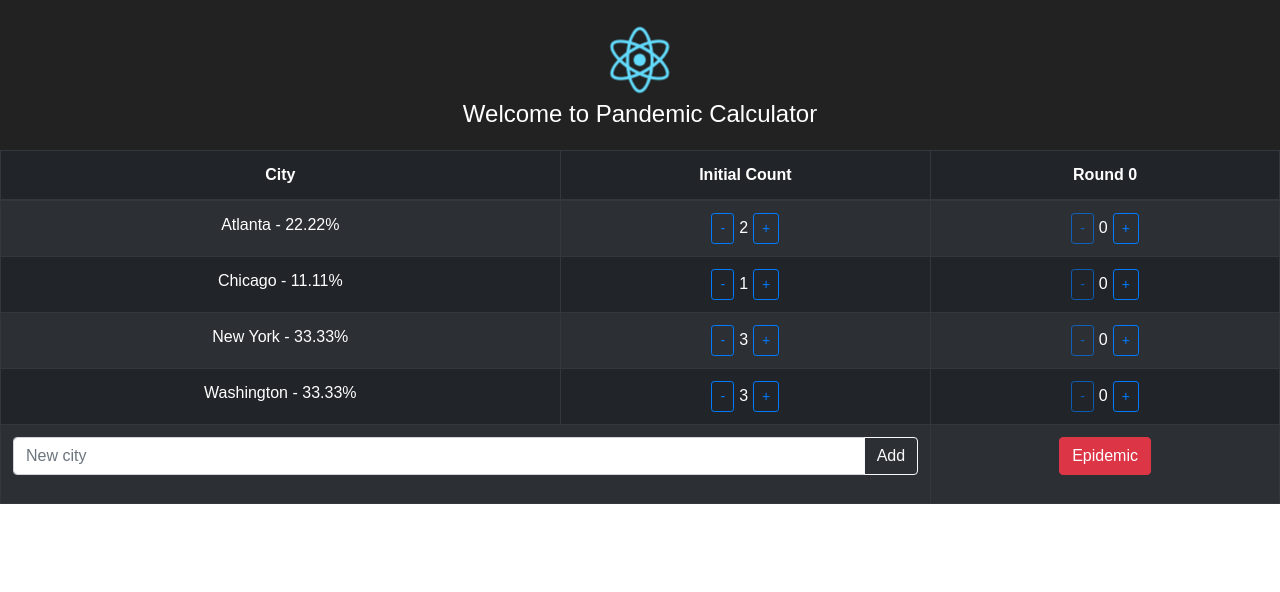
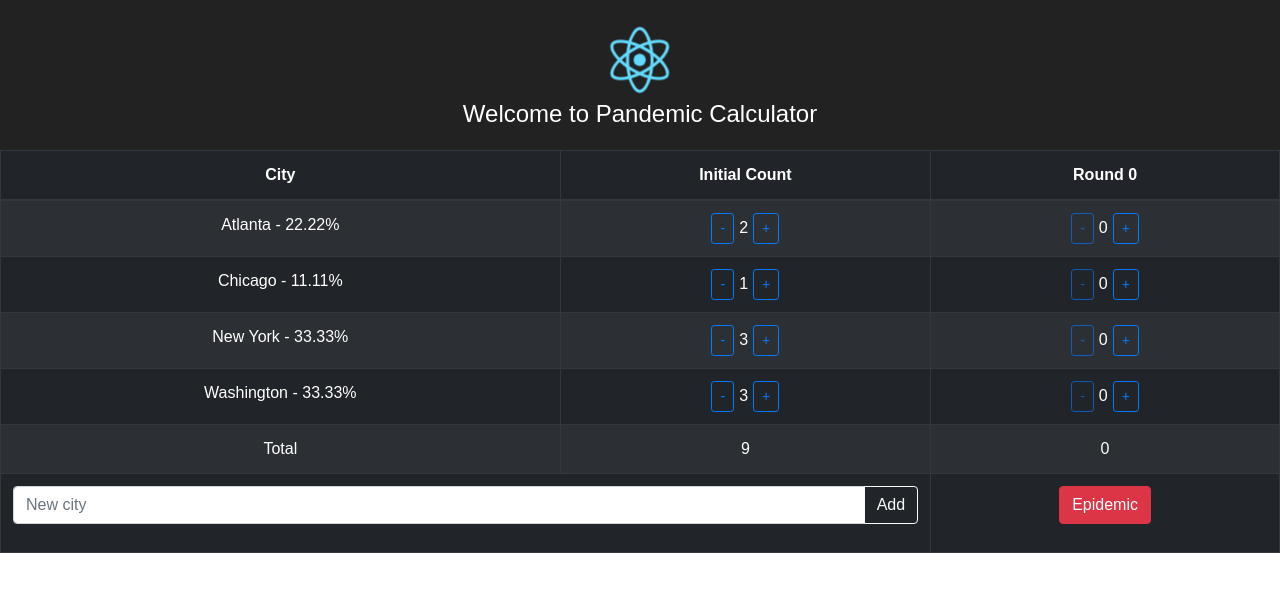
Before and after one commit to alduhoo/pandemic-calculator, a React (Create React App) app: page / in a window 1280 px wide. Shown: the top 592 px of the page. Built offline with nearby package versions, Linux system fonts and the light colour scheme.

Commit message:
add total row

```diff
--- a/src/App.tsx
+++ b/src/App.tsx
@@ -18,6 +18,16 @@ const initialCities = {
 };
 
 class App extends React.Component<{}, IAppState> {
+    public static getTotalCount(round: {[city: string]: number}): number {
+        let count = 0;
+        // tslint:disable-next-line:forin
+        for (const city in round) {
+            count += round[city];
+        }
+
+        return count;
+    }
+
     private static getInitialRound(cities: {[city: string]: number}): {[city: string]: number} {
         const round: {[city: string]: number} = {};
         // tslint:disable-next-line:forin
@@ -38,18 +48,8 @@ class App extends React.Component<{}, IAppState> {
         return diff;
     }
 
-    private static getRemainingCount(round: {[city: string]: number}): number {
-        let count = 0;
-        // tslint:disable-next-line:forin
-        for (const city in round) {
-            count += round[city];
-        }
-
-        return count;
-    }
-
     private static getProbabilities(round: {[city: string]: number}): {[city: string]: number} {
-        const totalCount = App.getRemainingCount(round);
+        const totalCount = App.getTotalCount(round);
         const result = {};
 
         // tslint:disable-next-line:forin
@@ -66,7 +66,7 @@ class App extends React.Component<{}, IAppState> {
         const prevRound = state.rounds.length >= 2 ? state.rounds[roundIndex - 1] : state.initialCities;
         const diff = App.getDifference(prevRound, currentRound);
 
-        const knownRemaining = App.getRemainingCount(diff);
+        const knownRemaining = App.getTotalCount(diff);
         if (knownRemaining <= 0) {
             // Equal probability with initial count
             return App.getProbabilities(App.getDifference(state.initialCities, currentRound));
--- a/src/Components/InitialCities.tsx
+++ b/src/Components/InitialCities.tsx
@@ -1,4 +1,5 @@
 import * as React from 'react';
+import App from '../App';
 
 interface IInitialCitiesProps {
     initialCities: {[city:string]: number};
@@ -52,6 +53,15 @@ export class InitialCities extends React.Component<IInitialCitiesProps, {}> {
                             </tr>
                         ))
                     }
+                    <tr>
+                        <td>Total</td>
+                        <td>{App.getTotalCount(this.props.initialCities)}</td>
+                        {
+                            this.props.rounds.map((r, i) => (
+                                <td key={i}>{App.getTotalCount(r)}</td>
+                            ))
+                        }
+                    </tr>
                     <tr>
                         <td colSpan={2}>
                             <div className="input-group mb-3">
```
